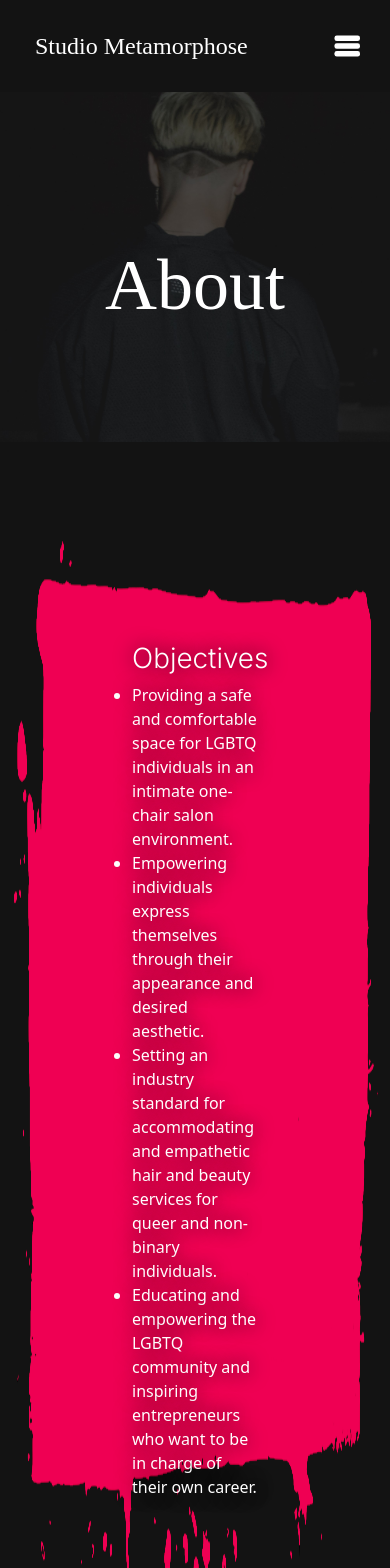
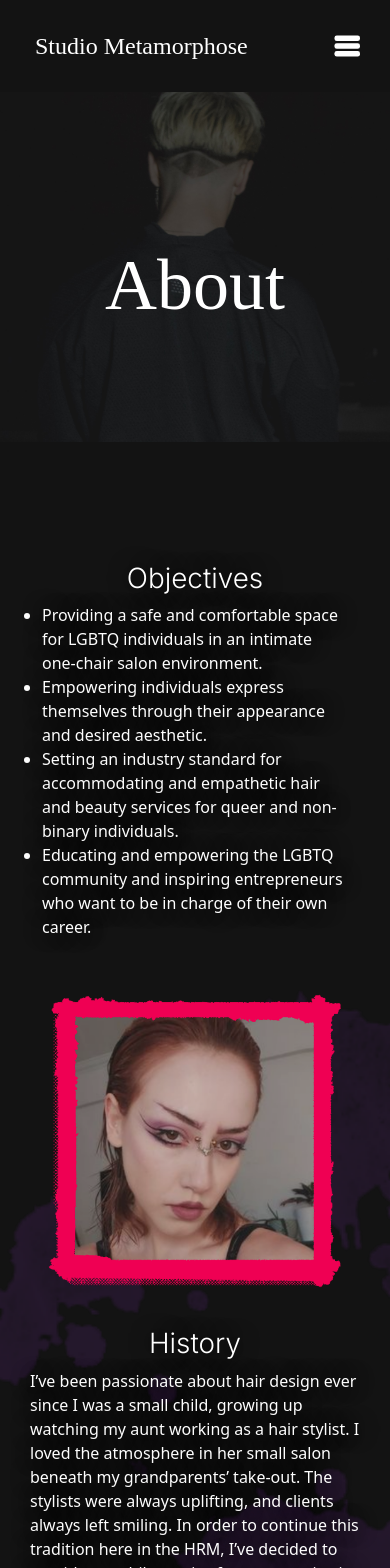
Before and after one commit to nhoxben335/React-hairbyholt, a React (Create React App) app: page /about in a window 390 px wide. Shown: the top 1568 px of the page. Built offline with nearby package versions, Linux system fonts and the light colour scheme; a web font is replaced by a local one.

Commit message:
about changes?

```diff
--- a/src/css/about.css
+++ b/src/css/about.css
@@ -73,13 +73,13 @@ p.history-section, ul.objectives-section {
    }
    #aboutImage {
       width: 80%;
-      padding-top: 60px;
+      padding-top: 40px;
       display: block;
       margin: auto;
    }
-   p.about-paragraph, ul.objectives-list {
-      padding: 90px 60px;
-      background-image: url("../images/paragraph_background.png");
+   p.history-section, ul.objectives-section {
+      padding: 40px 30px 0px 30px;
+      background-image: none;
       background-size: 100% 100%;
       text-shadow: 0px 0px 20px black;
       color: white;
```
